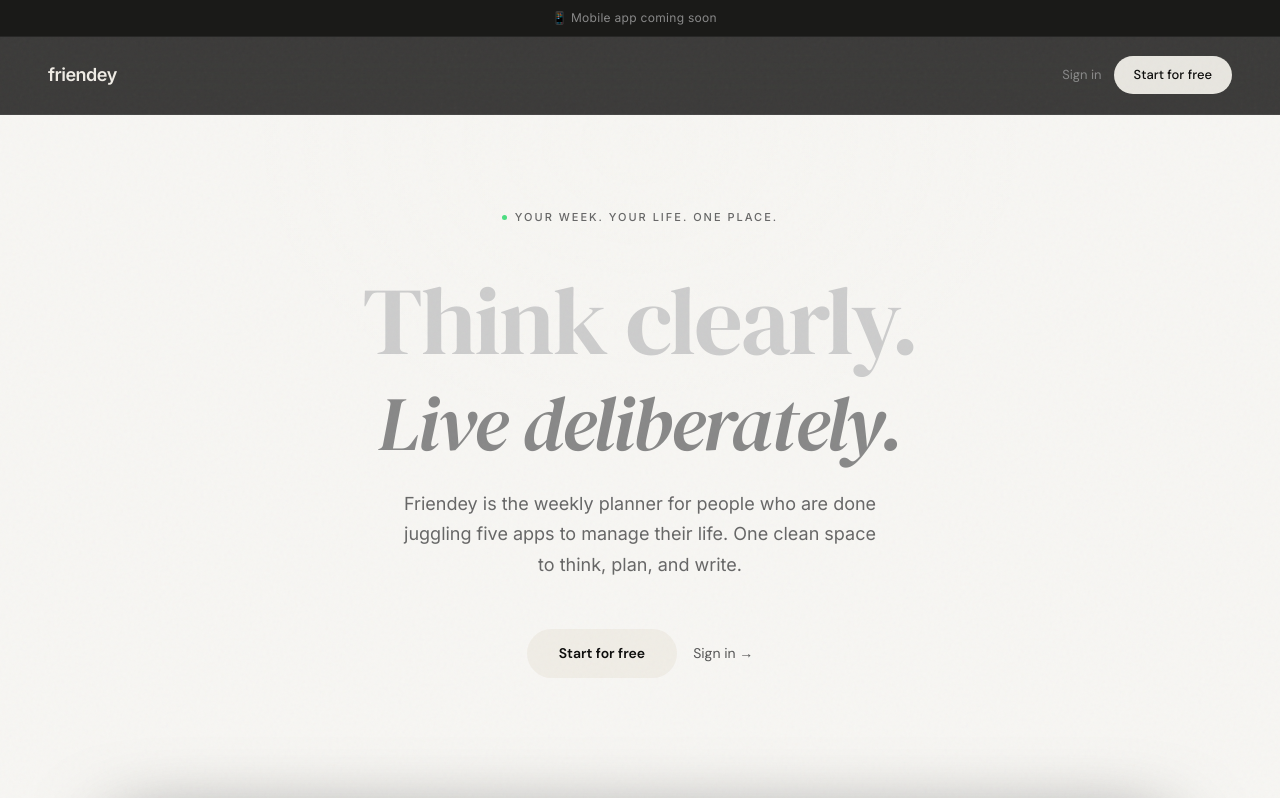
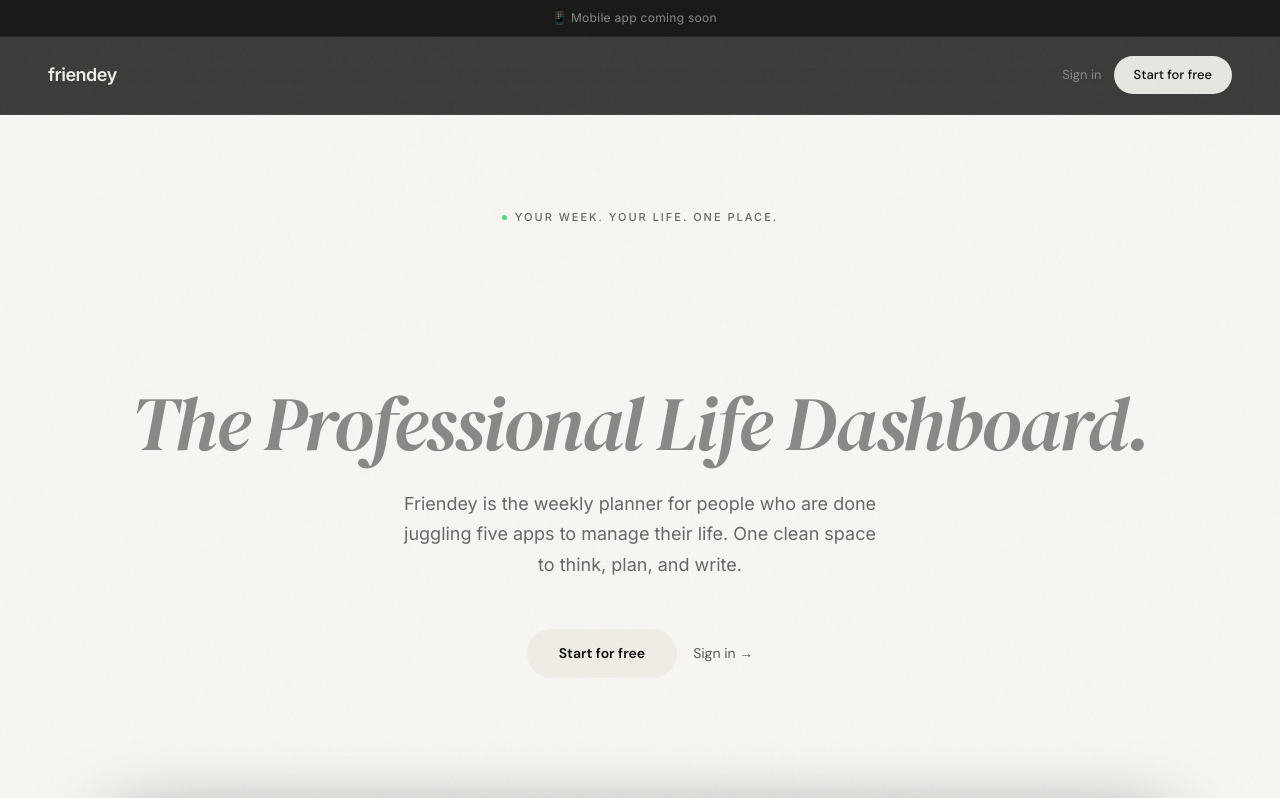
Before and after one commit to arthurrubinshteyn-byte/friendey, a Next.js app: page / in a window 1280 px wide. Shown: the top 798 px of the page. Built offline with nearby package versions, Linux system fonts and the light colour scheme.

Commit message:
Update page.tsx

```diff
--- a/app/page.tsx
+++ b/app/page.tsx
@@ -118,7 +118,7 @@
           Your week. Your life. One place.
         </div>
         <h1 className={`hero-headline${visible ? ' visible' : ''}`}>
-          <span style={{ color: '#CDCDCD' }}>Think clearly.</span><br /><em style={{ fontSize: '0.80em' }}>Live deliberately.</em>
+          <span style={{ color: '#CDCDCD' }}></span><br /><em style={{ fontSize: '0.80em' }}>The Professional Life Dashboard.</em>
         </h1>
         <p className={`hero-sub${visible ? ' visible' : ''}`}>
           Friendey is the weekly planner for people who are done juggling five apps to manage their life. One clean space to think, plan, and write.
```
